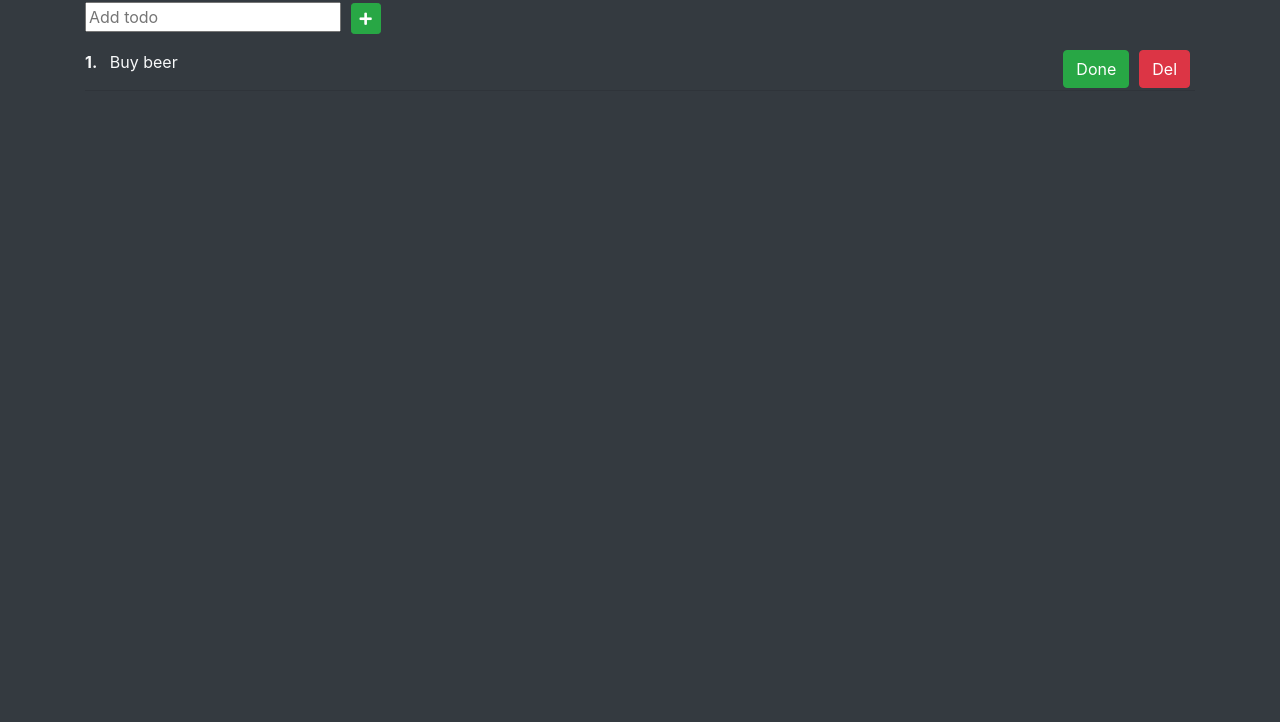
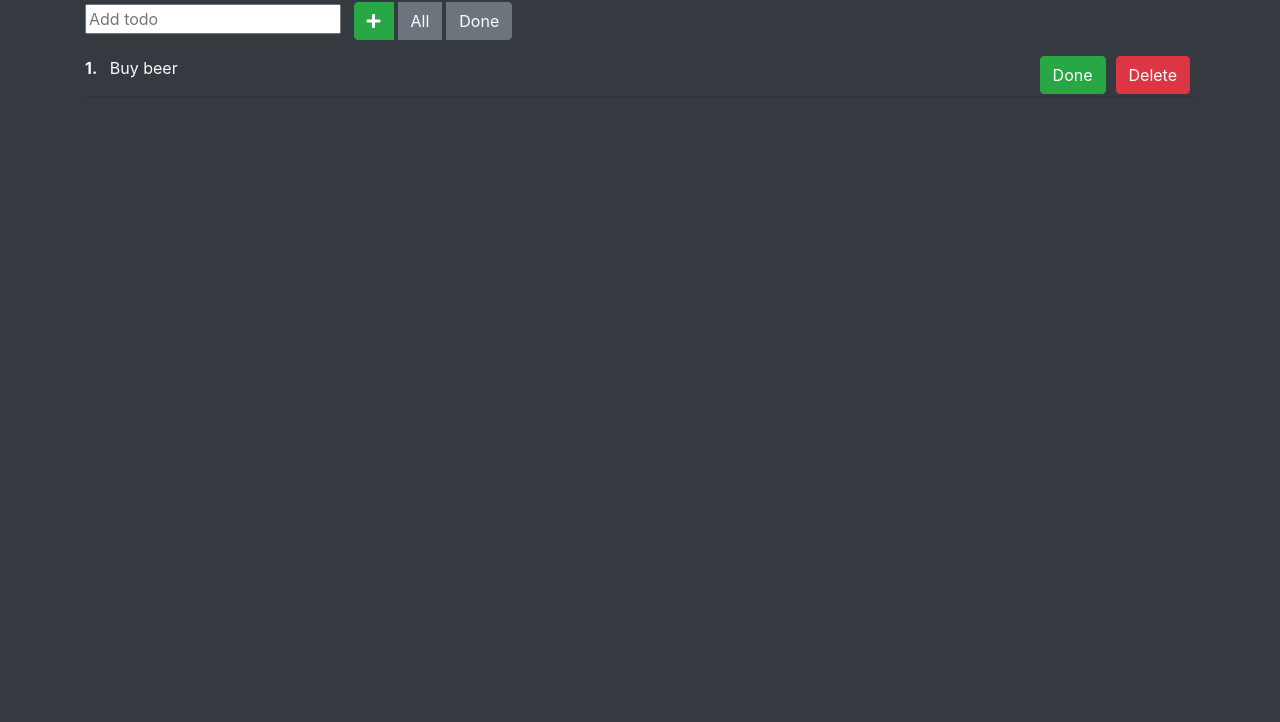
Before and after one commit to ipiewithapple/TodoVue, a plain HTML site: page index.html in a window 1280 px wide. Shown: the part 78-800 px from the top of the page. Drawn offline with nearby package versions, Linux system fonts and the light colour scheme.

Commit message:
Del todos

```diff
--- a/index.html
+++ b/index.html
@@ -9,7 +9,7 @@
     integrity="sha384-MCw98/SFnGE8fJT3GXwEOngsV7Zt27NXFoaoApmYm81iuXoPkFOJwJ8ERdknLPMO" crossorigin="anonymous">
   <link rel="stylesheet" href="https://cdnjs.cloudflare.com/ajax/libs/font-awesome/5.11.2/css/all.min.css">
   <link rel="stylesheet" href="style.css">
-  <title>TodoVue</title>
+  <title>TodoVueApp</title>
 </head>
 
 <body class="bg-dark text-light">
@@ -17,13 +17,17 @@
     <div class="container">
       <h1 class="mt-3 mb-3">{{title}}</h1>
       <input type="text" placeholder="Add todo" @keydown.enter="addNewTodo" ref="todoInput">
-      <button class="btn btn-success btn-sm" @click="addNewTodo"><i class="fas fa-plus"></i></button>
+      <div class="btn-group ml-2" role="group" aria-label="Basic example">
+          <button class="btn btn-success" @click="addNewTodo"><i class="fas fa-plus"></i></button>
+          <button type="button" class="btn btn-secondary">All</button>
+          <button type="button" class="btn btn-secondary">Done</button>
+        </div>
       <span class="text-danger d-block" v-if="isEmpty">Please enter todo</span>
       <ul class="mt-3">
-        <li v-for="(todo, index) in todos">
+        <li v-for="(todo, index) in todos" :data-id="index + 1">
           <span class="todo-title mr-2">{{`${index + 1}.`}}</span>
           <p class="todo d-inline">{{todo}}</p>
-          <button class="btn btn-danger float-right">Del</button>
+          <button class="btn btn-danger float-right" @click="delTodo">Delete</button>
           <button class="btn btn-success float-right" @click="checkTodo">Done</button>
           <hr>
         </li>
@@ -48,10 +52,15 @@
             this.todos.push(this.$refs.todoInput.value);
             this.$refs.todoInput.value = '';
             this.isEmpty = false;
+            this.counter++;
           }
         },
-        checkTodo (evt) {
+        checkTodo(evt) {
           evt.target.parentElement.classList.toggle('text-success');
+        },
+        delTodo(evt) {
+          const id = evt.target.parentElement.dataset.id;
+          this.todos.splice(id -1,1);
         }
       }
     })
```
